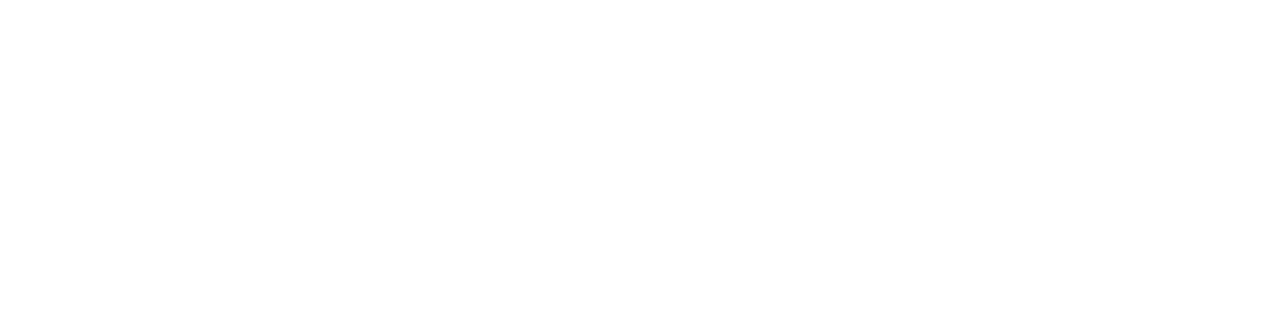
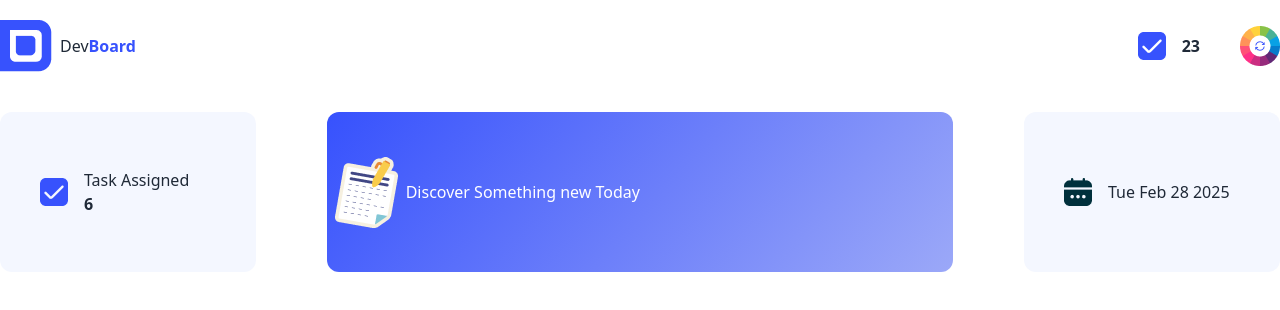
Before and after one commit to aalihasan/A5-Dev-Board, a plain HTML site: page index.html in a window 1280 px wide. Drawn offline with nearby package versions, Linux system fonts and the light colour scheme.

Commit message:
navbar add and style

```diff
--- a/index.html
+++ b/index.html
@@ -1,13 +1,69 @@
 <!DOCTYPE html>
-<html lang="en">
+<html lang="en" data-theme="light">
+
 <head>
   <meta charset="UTF-8">
   <meta name="viewport" content="width=device-width, initial-scale=1.0">
   <title>Document</title>
+  <link href="https://cdn.jsdelivr.net/npm/daisyui@4.12.24/dist/full.min.css" rel="stylesheet" type="text/css" />
+  <script src="https://cdn.tailwindcss.com"></script>
+
+  <style>
+    .background{border-radius: 12px;
+
+background: linear-gradient(130.70deg, rgb(55, 82, 253) 0.419%,rgb(108, 127, 250) 52.66%,rgb(155, 168, 248) 99.733%);}
+  </style>
 </head>
-<body>
+
+<body class="mt-5 max-w-7xl mx-auto">
+
+  <section class=" bg-[#FFFFFF] mb-10">
+    <div class="flex justify-between ">
+      <div class="flex items-center gap-2"><img src="assets/logo.png" alt="">
+        <h1>Dev<span class="font-bold text-[#3752FD]">Board</span></h1>
+      </div>
+
+      <div class="flex items-center gap-10">
+        <div class="flex items-center gap-4"> <img src="assets/checkbox.png" alt="">
+          <h1 class="font-bold"> 23</h1>
+        </div>
+        <button><img src="assets/theme-btn.png" alt="" srcset=""></button>
+      </div>
+
+    </div>
+  </section>
+
+  <section>
+    <div class=" grid grid-cols-">
+      <div class=" flex justify-between ">
+        <div class=" flex items-center  gap-4 w-64 h-40 rounded-xl bg-[#f4f7ff] p-10">
+          <div><img src="assets/checkbox.png" alt=""></div>
+          <div>
+            <h3>Task Assigned</h3>
+            <h3 class="font-bold te">6</h3>
+          </div>
+        </div>
+        <div class=" grid grid-cols-2  background ">
+          <div class="flex  items-center"><img src="assets/board.png" alt="">
+          <h3 class="text-[#ffff] ">Discover Something new Today</h3>
+        </div>
+
+        </div>
+        <div class=" flex items-center  gap-4 w-64 h-40 rounded-xl bg-[#f4f7ff] p-10">
+          <div><img src="assets/calender.png" alt="">
+
+         </div>
+          <div>
+            <h3>Tue Feb 28 2025</h3>
+          </div>
+        </div>
+      </div>
+
+      <!-- sidebar  -->
 
 
-  <script src="js/script.js"></script>
+    </div>
+  </section>
 </body>
+
 </html>
--- a/js/script.js
+++ /dev/null
@@ -1 +0,0 @@
-alert('hello')
```
Also changed, not shown: tailwind.config.js (added).
